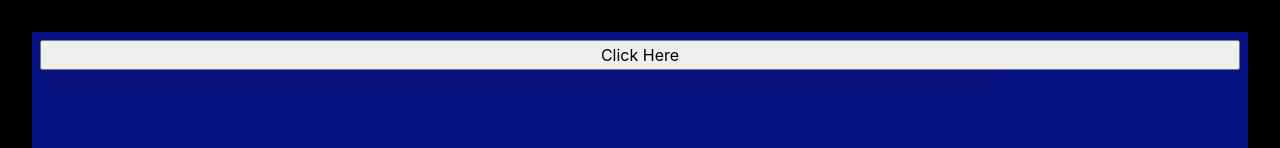
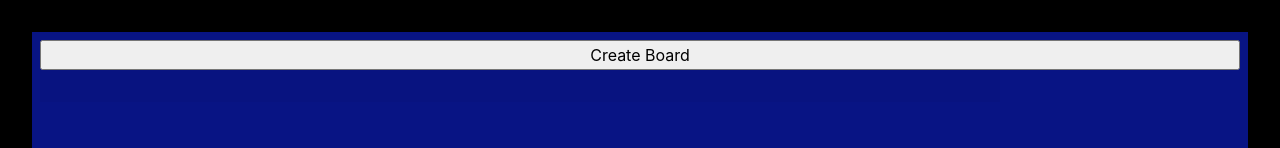
Before and after one commit to Brandon-Schefstad/Jeopardy-Deploy, a React (Create React App) app: page / in a window 1280 px wide. Shown: the top 148 px of the page. Built offline with nearby package versions, Linux system fonts and the light colour scheme.

Commit message:
updated text

```diff
--- a/public/index.html
+++ b/public/index.html
@@ -24,7 +24,7 @@
       work correctly both with client-side routing and a non-root public URL.
       Learn how to configure a non-root public URL by running `npm run build`.
     -->
-    <title>React App</title>
+		<title>Jeopardy!</title>
 	</head>
 	<body>
 		<noscript>You need to enable JavaScript to run this app.</noscript>
@@ -38,6 +38,5 @@
 
       To begin the development, run `npm start` or `yarn start`.
       To create a production bundle, use `npm run build` or `yarn build`.
-    -->
-  </body>
+    --></body>
 </html>
--- a/src/App.js
+++ b/src/App.js
@@ -25,17 +25,11 @@ function App() {
 
 		setIsLoad(true);
 	}
-	// useEffect(() => {
-	// 	goFetch();
-	// }, []);
-
-	// function to create a column, passing in category as props from fetch request.
 	function createApp() {
 		return (
 			<div className="App">
 				<section className="wrapper">
-					<button onClick={goFetch}>Click Here</button>
-					{/* <Title /> */}
+					<button onClick={goFetch}>Create Board</button>
 					<div className="gameboard">
 						<div className="board">
 							<Category data={category} />
```
Also changed, not shown: 7 other files (tests, documents, lock files or other folders). Lines whose indentation alone changed are shown as unchanged.
